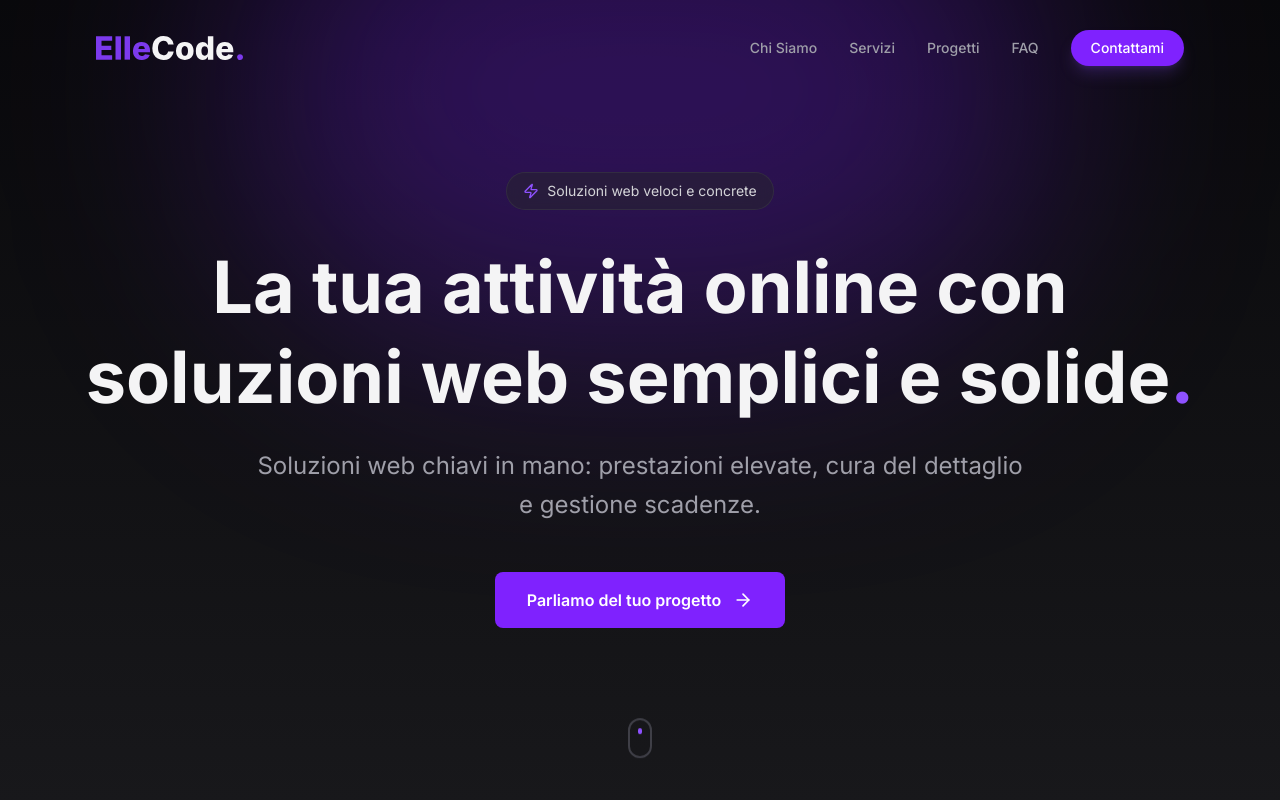
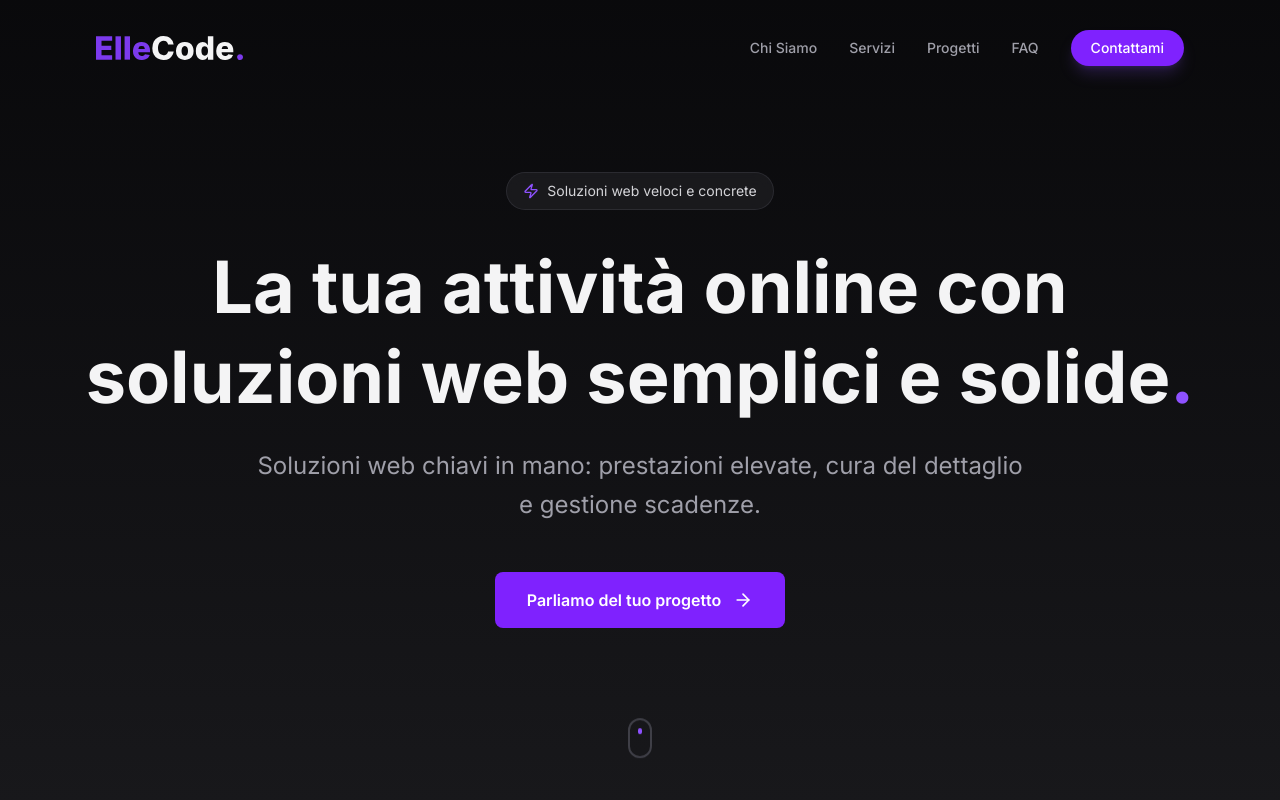
Before and after one commit to LucasPlatforms/ElleCode, a Next.js app: page / in a window 1280 px wide. Shown: the top 800 px of the page. Built offline with nearby package versions, Linux system fonts and the light colour scheme.

Commit message:
rimosso blur

```diff
--- a/src/components/Hero.jsx
+++ b/src/components/Hero.jsx
@@ -6,8 +6,6 @@ import { ArrowRight, Zap } from "lucide-react";
 export default function Hero() {
   return (
     <section className="min-h-screen bg-linear-to-b from-zinc-950 to-zinc-900 flex items-center justify-center px-6 relative overflow-hidden">
-      <div className="absolute top-[-20%] left-1/2 -translate-x-1/2 w-200 h-125 bg-violet-600/30 blur-[120px] rounded-full pointer-events-none" />
-
       <div className="max-w-6xl mx-auto text-center relative z-10">
         <div className="inline-flex items-center gap-2 px-4 py-2 rounded-full bg-zinc-800/50 border border-zinc-700/50 mb-8 backdrop-blur-sm transition-all hover:border-violet-500/50">
           <Zap className="w-4 h-4 text-violet-500" />
```
